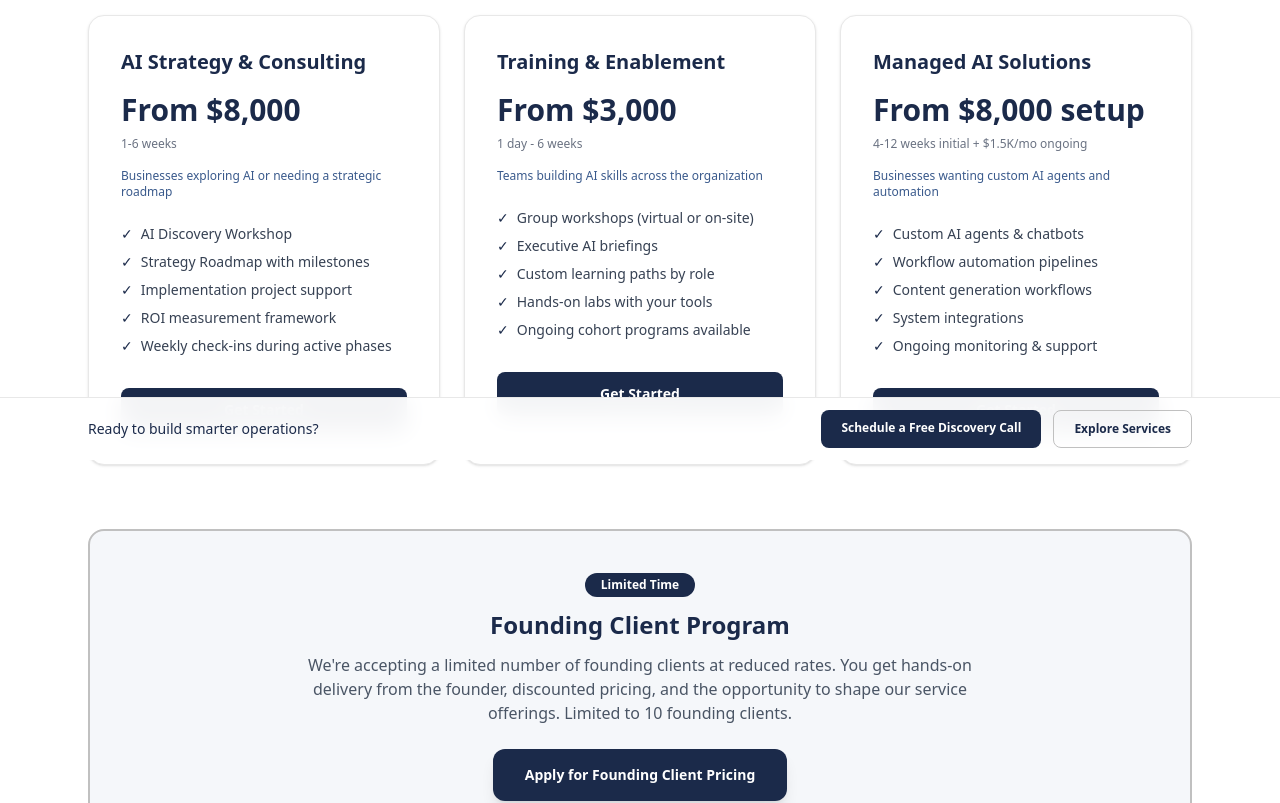
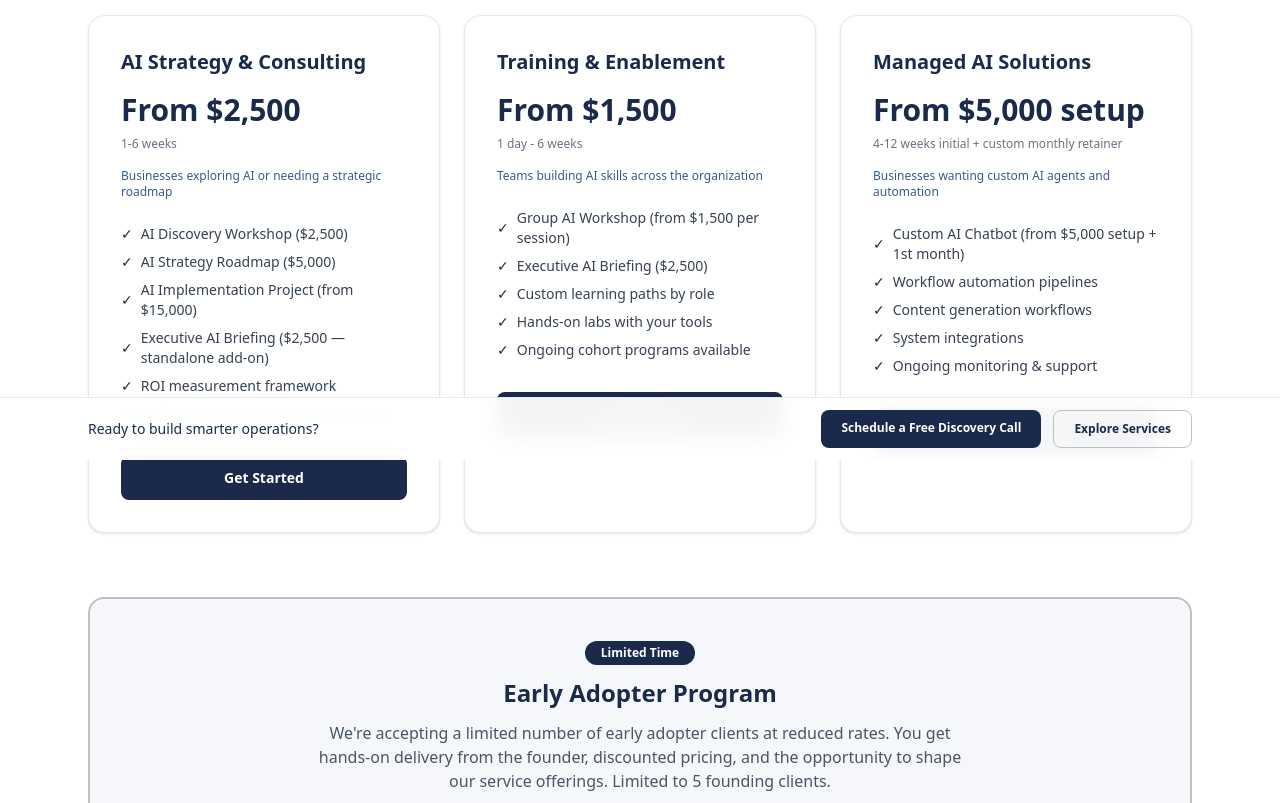
Before and after one commit to andrerpoole1292/Poole-Intelligence-Group, a React (Vite) app: page /pricing in a window 1280 px wide. Shown: the part 340-1143 px from the top of the page. Built offline with nearby package versions, Linux system fonts and the light colour scheme.

Commit message:
Pricing sync: add Executive Briefing, 5 early adopter slots, Early Adopter naming

```diff
--- a/src/routes/pricing.tsx
+++ b/src/routes/pricing.tsx
@@ -5,7 +5,7 @@ export const Route = createFileRoute("/pricing")({
   head: () => ({
     meta: [
       { title: "Pricing & Engagement Models — Poole Intelligence Group" },
-      { name: "description", content: "Transparent pricing for AI consulting engagements. From $8K strategy to $3K training and $8K setup + $1.5K/mo managed solutions. Founding Client Program available." },
+      { name: "description", content: "Transparent pricing for AI consulting. Discovery Workshop from $2,500, Strategy Roadmap $5,000, Implementation from $15,000. Managed solutions from $5,000 setup. Early Adopter pricing available." },
     ],
   }),
 });
@@ -13,25 +13,26 @@ export const Route = createFileRoute("/pricing")({
 const pricingTiers = [
   {
     name: "AI Strategy & Consulting",
-    price: "From $8,000",
+    price: "From $2,500",
     timeline: "1-6 weeks",
     bestFor: "Businesses exploring AI or needing a strategic roadmap",
     includes: [
-      "AI Discovery Workshop",
-      "Strategy Roadmap with milestones",
-      "Implementation project support",
+      "AI Discovery Workshop ($2,500)",
+      "AI Strategy Roadmap ($5,000)",
+      "AI Implementation Project (from $15,000)",
+      "Executive AI Briefing ($2,500 — standalone add-on)",
       "ROI measurement framework",
       "Weekly check-ins during active phases",
     ],
   },
   {
     name: "Training & Enablement",
-    price: "From $3,000",
+    price: "From $1,500",
     timeline: "1 day - 6 weeks",
     bestFor: "Teams building AI skills across the organization",
     includes: [
-      "Group workshops (virtual or on-site)",
-      "Executive AI briefings",
+      "Group AI Workshop (from $1,500 per session)",
+      "Executive AI Briefing ($2,500)",
       "Custom learning paths by role",
       "Hands-on labs with your tools",
       "Ongoing cohort programs available",
@@ -39,11 +40,11 @@ const pricingTiers = [
   },
   {
     name: "Managed AI Solutions",
-    price: "From $8,000 setup",
-    timeline: "4-12 weeks initial + $1.5K/mo ongoing",
+    price: "From $5,000 setup",
+    timeline: "4-12 weeks initial + custom monthly retainer",
     bestFor: "Businesses wanting custom AI agents and automation",
     includes: [
-      "Custom AI agents & chatbots",
+      "Custom AI Chatbot (from $5,000 setup + 1st month)",
       "Workflow automation pipelines",
       "Content generation workflows",
       "System integrations",
@@ -95,18 +96,18 @@ function Pricing() {
           ))}
         </div>
 
-        {/* Founding Client Program */}
+        {/* Early Adopter Program */}
         <div className="mt-16 rounded-2xl border-2 border-[#C0C0C0] bg-[#F5F7FA] p-10 text-center dark:border-gray-700 dark:bg-gray-900">
           <span className="mb-3 inline-block rounded-full bg-[#1B2A4A] px-4 py-1 text-xs font-semibold text-white">Limited Time</span>
-          <h2 className="text-2xl font-bold text-[#1B2A4A] dark:text-gray-100">Founding Client Program</h2>
+          <h2 className="text-2xl font-bold text-[#1B2A4A] dark:text-gray-100">Early Adopter Program</h2>
           <p className="mt-3 mx-auto max-w-2xl text-gray-600 dark:text-gray-400">
-            We're accepting a limited number of founding clients at reduced rates. You get hands-on delivery from the founder, discounted pricing, and the opportunity to shape our service offerings. Limited to 10 founding clients.
+            We're accepting a limited number of early adopter clients at reduced rates. You get hands-on delivery from the founder, discounted pricing, and the opportunity to shape our service offerings. Limited to 5 founding clients.
           </p>
           <Link
             to="/contact"
             className="mt-6 inline-block rounded-xl bg-[#1B2A4A] px-8 py-4 text-sm font-semibold text-white shadow-lg transition hover:bg-[#2A3A5A]"
           >
-            Apply for Founding Client Pricing
+            Apply for Early Adopter Pricing
           </Link>
         </div>
 
```
